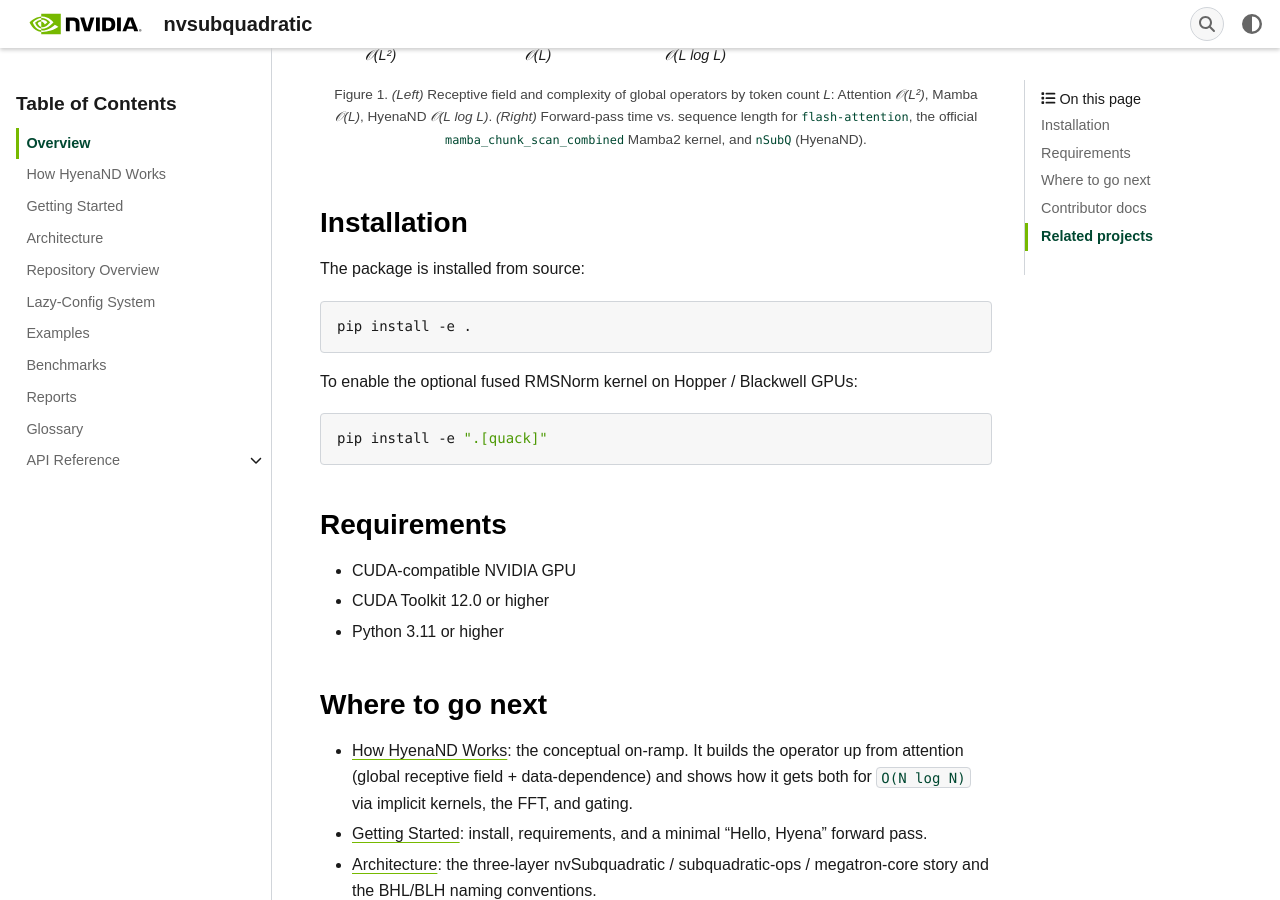
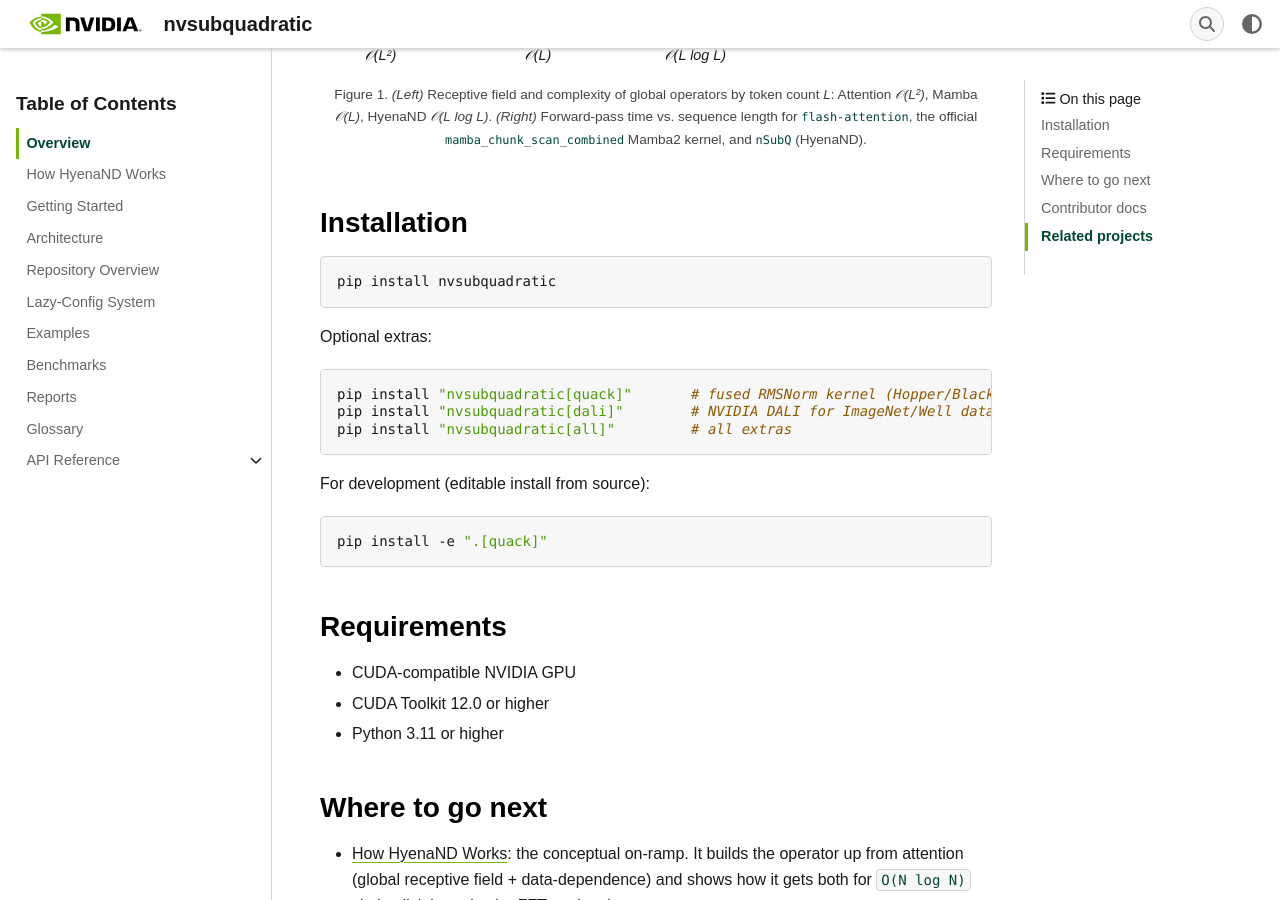
Before and after one commit to NVIDIA-BioNeMo/nvSubquadratic, a Sphinx documentation site: the page built from docs/index.rst, in a window 1280 px wide and 900 px high, scrolled down 822 px. Built offline with Sphinx 7.4.7, drawn with Linux system fonts in a browser that asks for light colours; some web fonts are replaced.

Commit message:
update installation instruction (#135)
* update installation instruction

Signed-off-by: Farhad Ramezanghorbani <farhadr@nvidia.com>

* update PR template

Signed-off-by: Farhad Ramezanghorbani <farhadr@nvidia.com>

* make Dali optional

Signed-off-by: Farhad Ramezanghorbani <farhadr@nvidia.com>

---------

Signed-off-by: Farhad Ramezanghorbani <farhadr@nvidia.com>

```diff
--- a/docs/index.rst
+++ b/docs/index.rst
@@ -81,13 +81,19 @@
 Installation
 ------------
 
-The package is installed from source:
+.. code-block:: bash
+
+    pip install nvsubquadratic
+
+Optional extras:
 
 .. code-block:: bash
 
-    pip install -e .
+    pip install "nvsubquadratic[quack]"       # fused RMSNorm kernel (Hopper/Blackwell only)
+    pip install "nvsubquadratic[dali]"        # NVIDIA DALI for ImageNet/Well data pipelines
+    pip install "nvsubquadratic[all]"         # all extras
 
-To enable the optional fused RMSNorm kernel on Hopper / Blackwell GPUs:
+For development (editable install from source):
 
 .. code-block:: bash
 
--- a/pyproject.toml
+++ b/pyproject.toml
@@ -58,7 +58,6 @@
     "huggingface_hub",
     "subquadratic-ops-torch-cu12>=0.2.0",
     "timm==1.0.24",
-    "nvidia-dali-cuda120==1.53.0",
 ]
 
 [project.urls]
@@ -71,6 +70,10 @@
 # Optional: use QuACK fused RMSNorm kernel (Hopper/Blackwell only: H100, B200, B300).
 # On Ampere and older GPUs the kernel is not available; RMSNorm uses PyTorch fallback.
 quack = ["quack-kernels"]
+# Optional: NVIDIA DALI data-loading pipeline, used by ImageNet and The Well examples.
+# Not required for the core library; ~400 MB download.
+dali = ["nvidia-dali-cuda120==1.53.0"]
+all = ["quack-kernels", "nvidia-dali-cuda120==1.53.0"]
 
 [tool.setuptools.dynamic]
 version = { file = "VERSION" }
```
Also changed, not shown: README.md (+14 -0 lines), docs/getting_started.md (+10 -1 lines), .github/pull_request_template.md.
